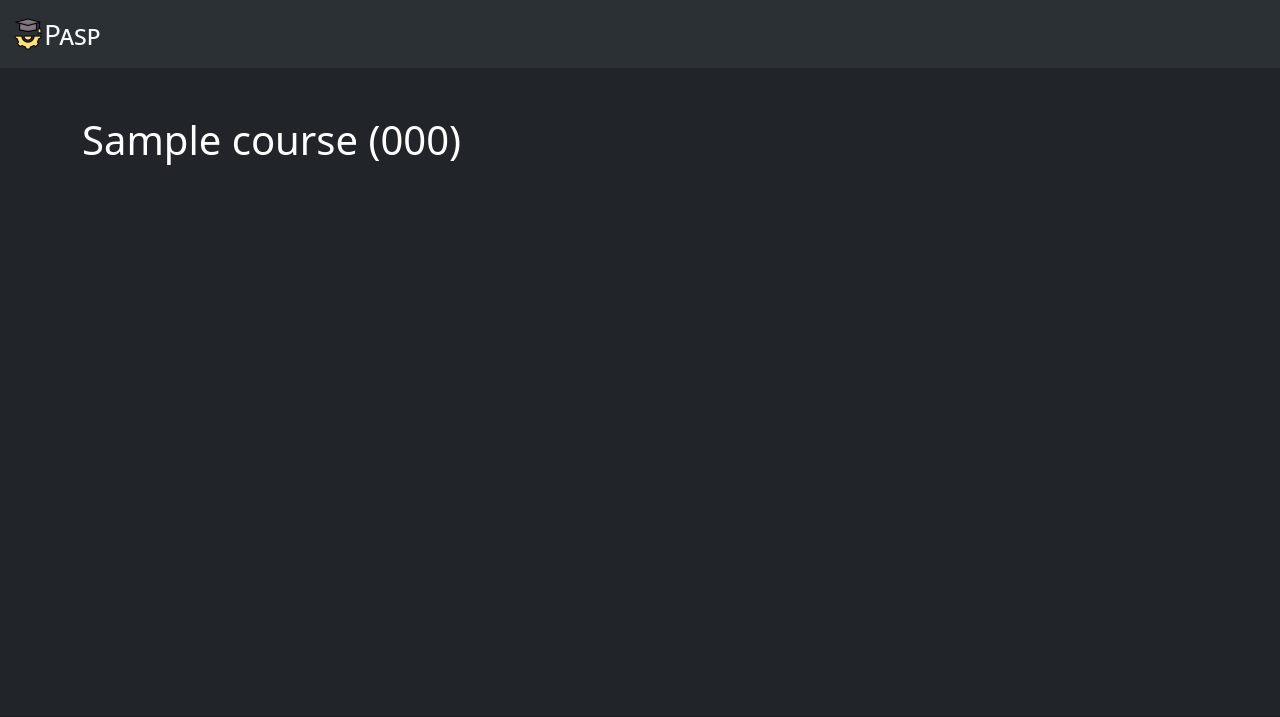
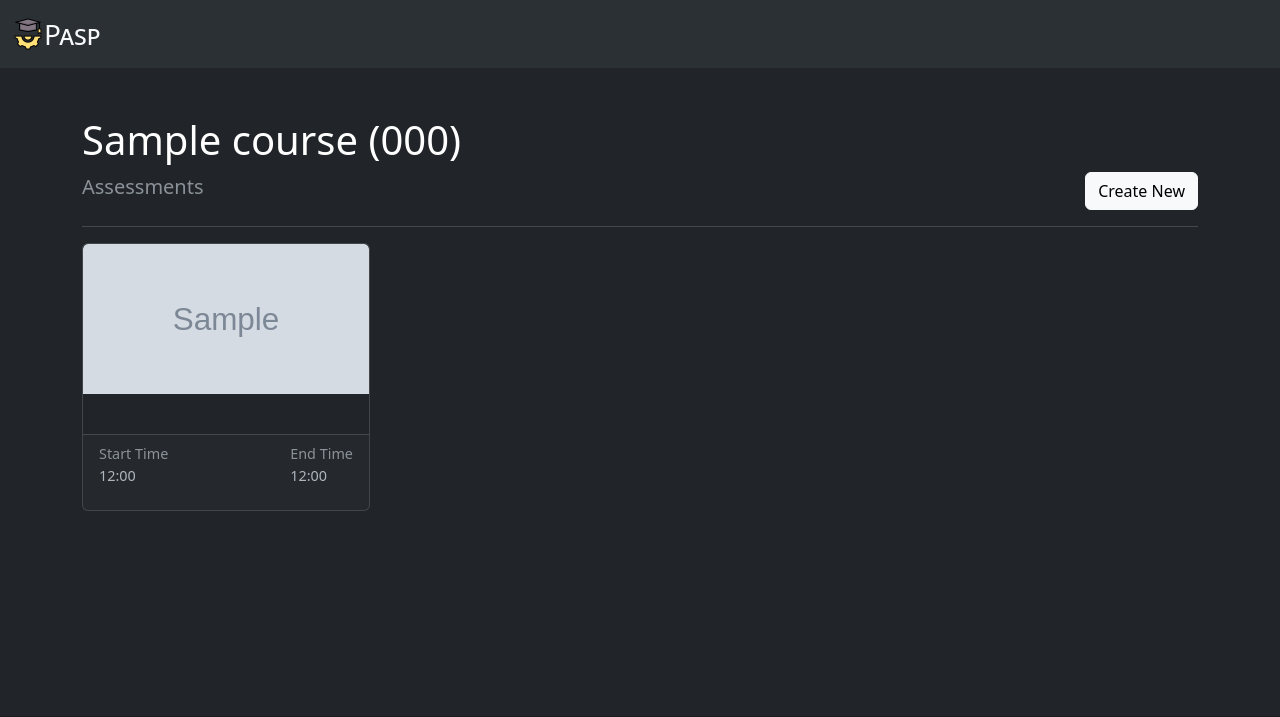
Before and after one commit to ntholi/pasp, a Django app: page /courses/1/ in a window 1280 px wide. Shown: the top 717 px of the page. Run offline with Django 4.2, Linux system fonts and the light colour scheme; tables that the repository leaves empty hold one stand-in row (values such as "Sample post"); grey boxes marked "Sample" are stand-in pictures; some libraries are stand-ins or nearby versions.

Commit message:
display assessments in course details

```diff
--- a/courses/templates/courses/details.html
+++ b/courses/templates/courses/details.html
@@ -8,9 +8,14 @@
 
 {% block content %}
     <h1>{{ course }}</h1>
-    <p>{{ time }}</p>
+    <div class="d-flex justify-content-between flex-wrap flex-md-nowrap align-items-center pb-0 mb-0">
+        <h3 class="fs-5 fw-normal text-muted">Assessments</h3>
+        <a class="btn btn-light" href="{% url 'assessments:create' %}">Create New</a>
+    </div>
+
+    <hr />
     <div class="d-flex flex-wrap gap-3">
-    {% for assessment in course.assessments %}
+    {% for assessment in assessments %}
         {% if assessment.start_time|now_or_after %}
             <a id="assessment" data-start-time="{{ assessment.start_time|date:'Y/m/d H:i:s' }}"
                 class="card clickable" href="{% url 'submissions:index' assessment.id %}">
--- a/courses/views.py
+++ b/courses/views.py
@@ -25,7 +25,9 @@ def create_course(request):
 
 def course_details(request, pk):
     course = Course.objects.get(pk=pk)
-    return render(request, "courses/details.html", {'course': course})
+    assessments = course.assessment_set.all()
+    return render(request, "courses/details.html", {'course': course, 'assessments': assessments})
+
 
 class CourseListView(LoginRequiredMixin, ListView):
     model = Course
@@ -35,7 +37,6 @@ class CourseListView(LoginRequiredMixin, ListView):
 
     def get_queryset(self):
         return Course.objects.filter(lecturers=self.request.user)
-
 
 
 class CourseUpdateView(LoginRequiredMixin, UserPassesTestMixin, UpdateView):
```
